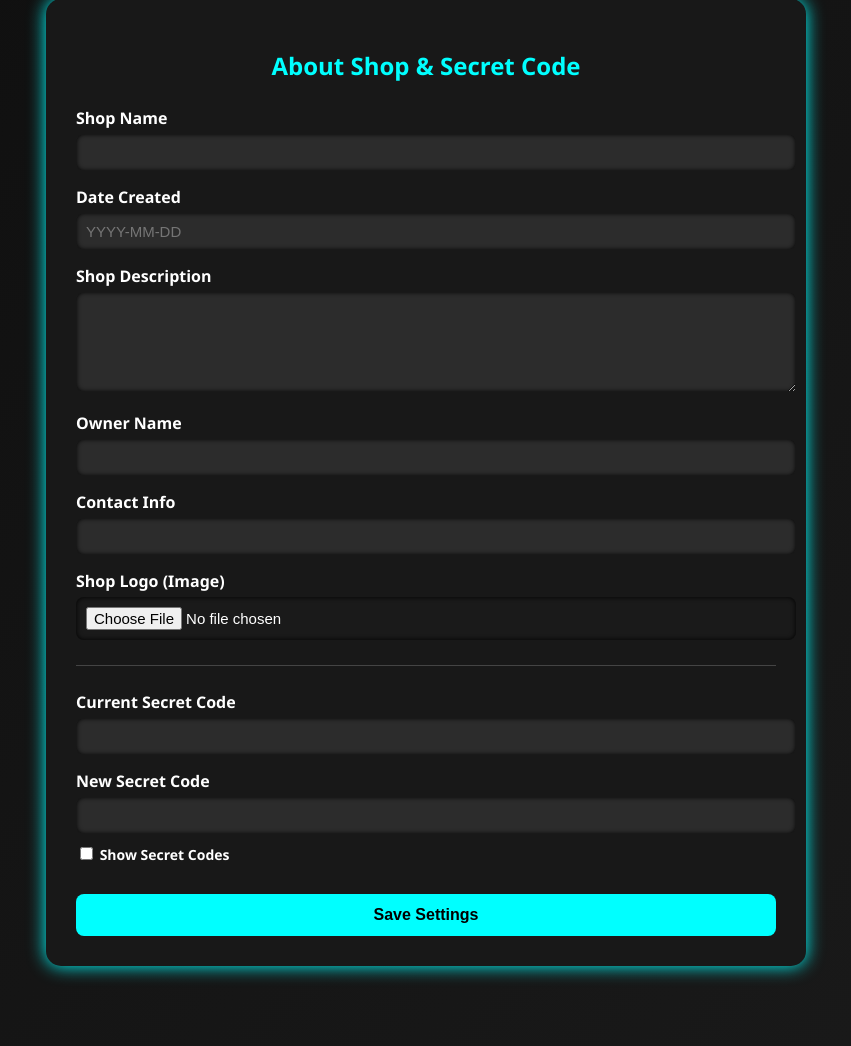
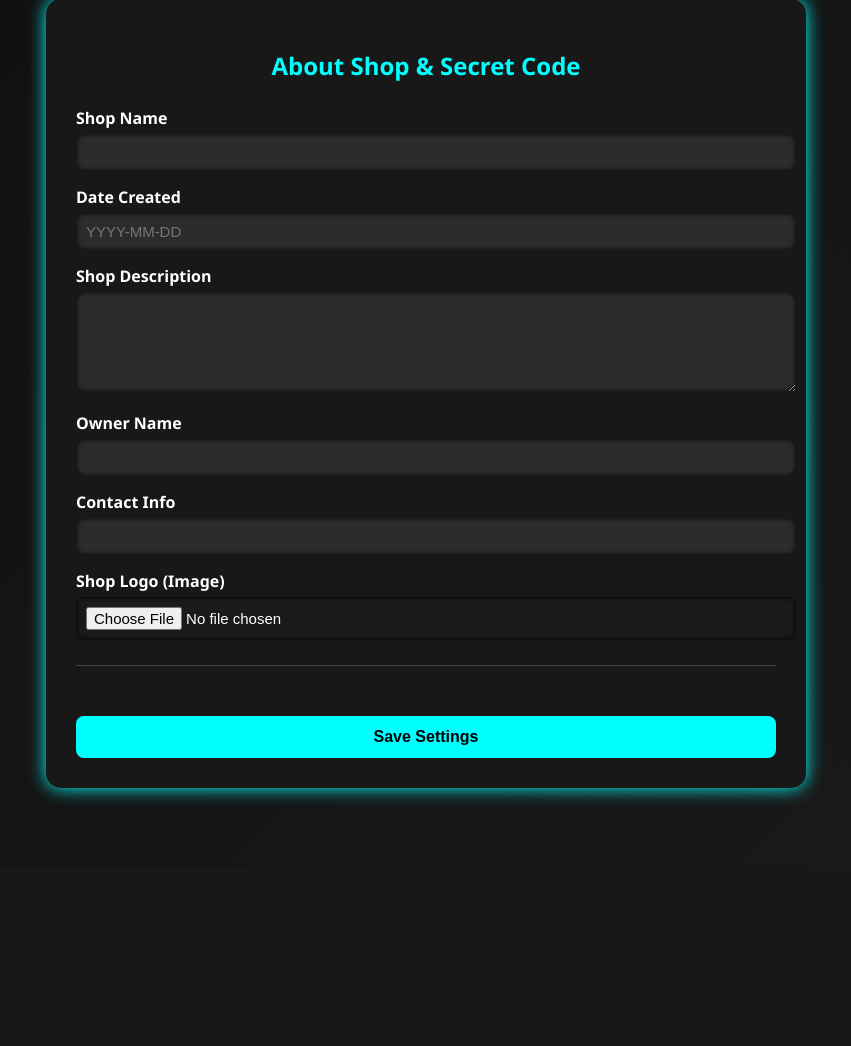
Before and after one commit to vinney560/T-Give, a Flask app: template templates/admin_about.html in a window 1280 px wide. Shown: the part 81-1127 px from the top of the page, without its empty margins (214-1065 px from the left). After the commit the page ends 883 px from the top, so only its background shows below. Run offline with Flask 3, Linux system fonts and the light colour scheme; the template is opened without the code that fills it, so the values that code supplies are empty; some libraries are stand-ins or nearby versions.

```diff
--- a/templates/admin_about.html
+++ b/templates/admin_about.html
@@ -123,12 +123,6 @@
       transform: scale(1.02);
     }
 
-    .checkbox-label {
-      margin-top: 10px;
-      display: inline-block;
-      font-size: 14px;
-    }
-
     hr {
       border: none;
       border-top: 1px solid #444;
@@ -182,16 +176,6 @@
 
       <hr>
 
-      <label for="current_code">Current Secret Code</label>
-      <input type="password" id="current_code" name="current_code">
-
-      <label for="new_code">New Secret Code</label>
-      <input type="password" id="new_code" name="new_code">
-
-      <label class="checkbox-label">
-        <input type="checkbox" onclick="toggleSecret()"> Show Secret Codes
-      </label>
-
       <button type="submit">Save Settings</button>
     </form>
   </div>
@@ -204,13 +188,6 @@
     function closeMenu() {
       document.getElementById('sidebar').style.left = '-260px';
     }
-
-    function toggleSecret() {
-      const cur = document.getElementById("current_code");
-      const newC = document.getElementById("new_code");
-      cur.type = cur.type === "password" ? "text" : "password";
-      newC.type = newC.type === "password" ? "text" : "password";
-    }
   </script>
 </body>
 </html>
```
